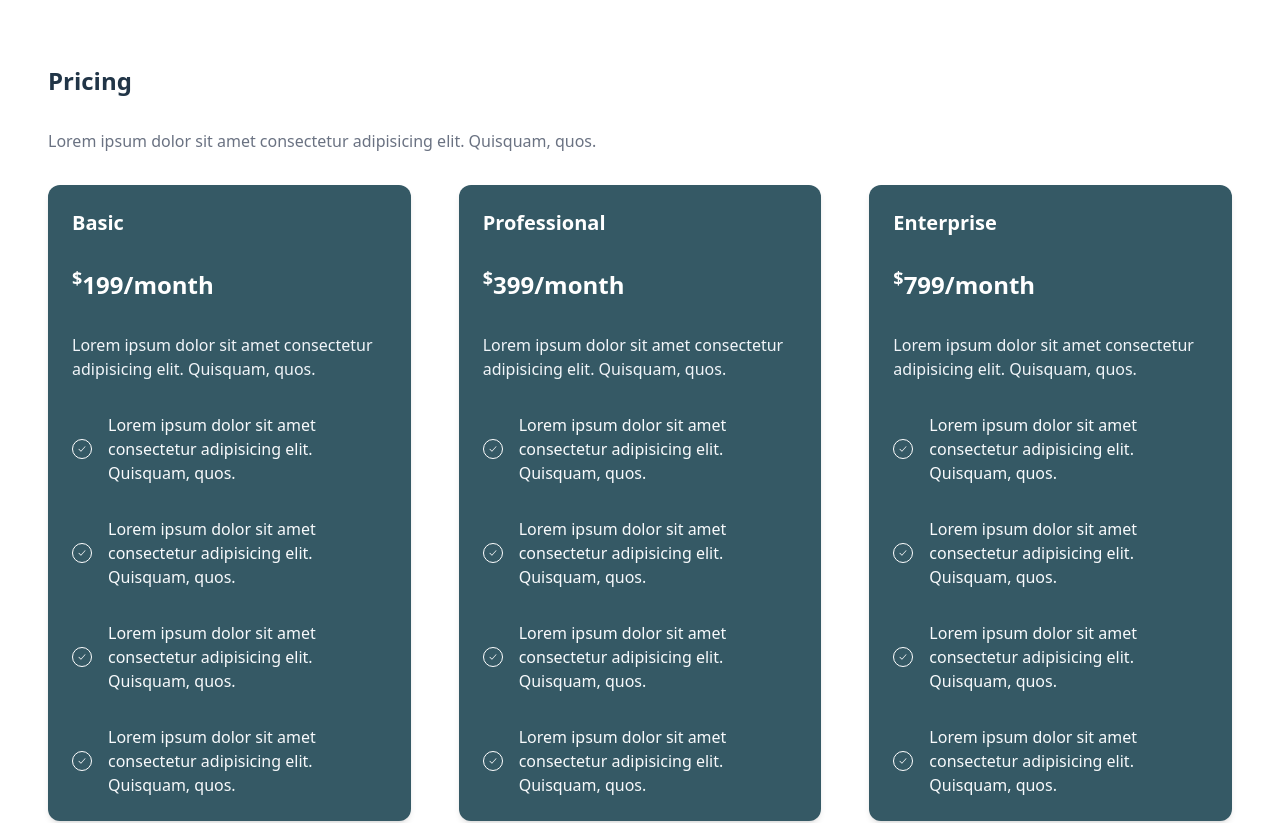
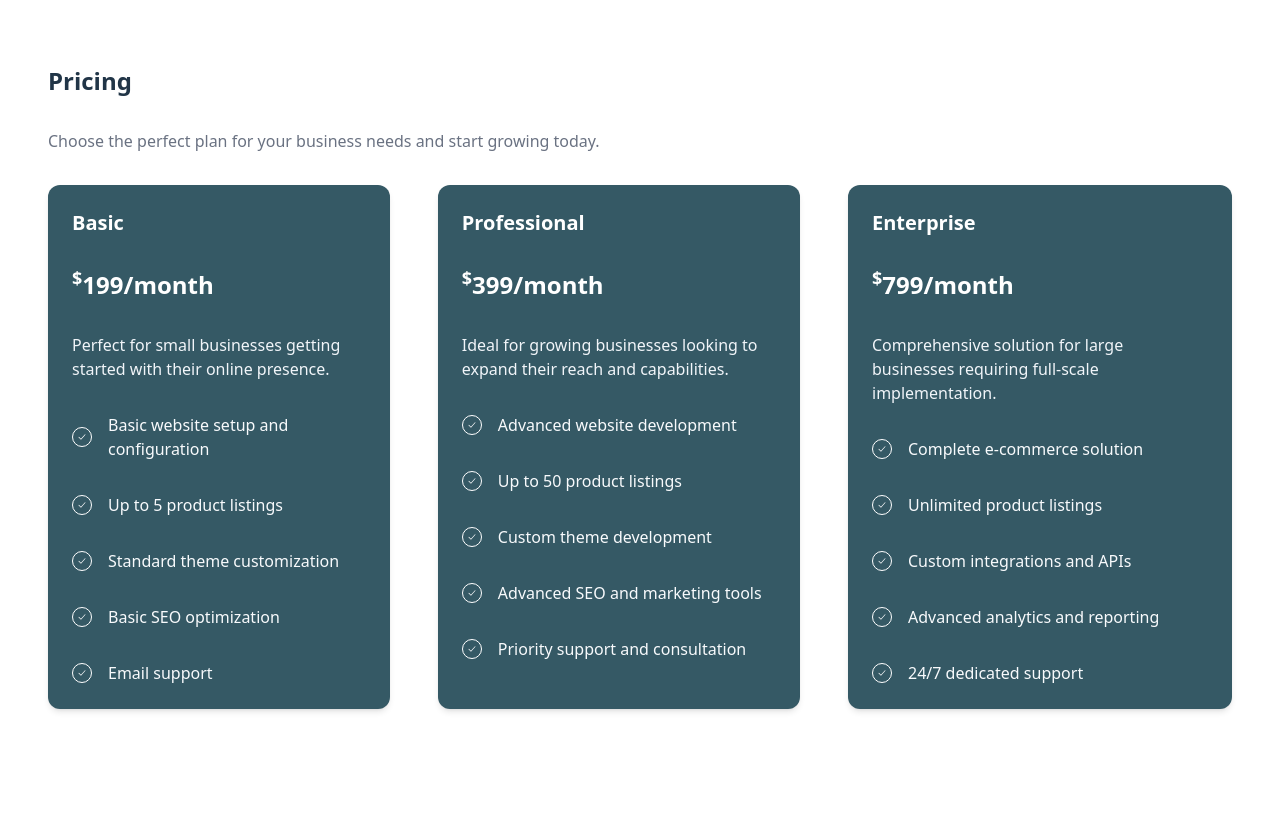
Before and after one commit to devfromnyc/shopify-business-website, a React (Vite) app: page / in a window 1280 px wide. Shown: the part 3380-4203 px from the top of the page. Built offline with nearby package versions, Linux system fonts and the light colour scheme.

Commit message:
Create pricing data js file and update component

```diff
--- a/src/components/sections/Pricing.jsx
+++ b/src/components/sections/Pricing.jsx
@@ -1,7 +1,8 @@
 import React, { useState, useEffect, useRef } from "react";
 import { Icon } from "../snippets/Icon";
+import { pricingData } from "../../utils/pricingData";
 
-const Pricing = ({ plan, plan2, plan3, planPrice, plan2Price, plan3Price }) => {
+const Pricing = () => {
   const [isVisible, setIsVisible] = useState(false);
   const sectionRef = useRef(null);
 
@@ -42,195 +43,44 @@ const Pricing = ({ plan, plan2, plan3, planPrice, plan2Price, plan3Price }) => {
         className={`text-gray-500 text-left mb-4 transition-all duration-700 ease-out delay-100 ${
           isVisible ? "opacity-100 translate-x-0" : "opacity-0 -translate-x-8"
         }`}>
-        Lorem ipsum dolor sit amet consectetur adipisicing elit. Quisquam, quos.
+        Choose the perfect plan for your business needs and start growing today.
       </p>
       <div className="flex flex-col md:flex-row gap-12">
+        {pricingData.map((pricingTier, index) => (
           <div
+            key={pricingTier.id}
             className={`flex flex-col gap-4 pricing-card max-w-96 bg-[#355965] rounded-xl shadow-md p-6 transition-all duration-700 ease-out ${
-            isVisible ? "opacity-100 translate-y-0" : "opacity-0 translate-y-8"
-          }`}>
+              isVisible
+                ? "opacity-100 translate-y-0"
+                : "opacity-0 translate-y-8"
+            }`}
+            style={{ transitionDelay: `${200 + index * 200}ms` }}>
             <h3 className="text-xl font-bold text-left mb-4 text-white">
-            {plan}
+              {pricingTier.plan}
             </h3>
             <p className="text-2xl font-semibold text-left mb-4 text-white">
               <sup>$</sup>
-            {planPrice}/month
+              {pricingTier.price}/month
             </p>
             <p className="text-slate-100 text-left mb-4">
-            Lorem ipsum dolor sit amet consectetur adipisicing elit. Quisquam,
-            quos.
+              {pricingTier.description}
             </p>
             <ul className="space-y-8">
-            <li className="flex items-center gap-4 text-left">
+              {pricingTier.features.map((feature, featureIndex) => (
+                <li
+                  key={featureIndex}
+                  className="flex items-center gap-4 text-left">
                   <Icon
                     iconType="checkmark-rounded"
                     borderColor="border-slate-50"
                     iconColor="text-white"
                   />
-              <span className="inline-block text-slate-50">
-                Lorem ipsum dolor sit amet consectetur adipisicing elit.
-                Quisquam, quos.
-              </span>
+                  <span className="inline-block text-slate-50">{feature}</span>
                 </li>
-            <li className="flex items-center gap-4 text-left">
-              <Icon
-                iconType="checkmark-rounded"
-                borderColor="border-slate-50"
-                iconColor="text-white"
-              />
-              <span className="inline-block text-slate-50">
-                Lorem ipsum dolor sit amet consectetur adipisicing elit.
-                Quisquam, quos.
-              </span>
-            </li>
-            <li className="flex items-center gap-4 text-left">
-              <Icon
-                iconType="checkmark-rounded"
-                borderColor="border-slate-50"
-                iconColor="text-white"
-              />
-              <span className="inline-block text-slate-50">
-                Lorem ipsum dolor sit amet consectetur adipisicing elit.
-                Quisquam, quos.
-              </span>
-            </li>
-            <li className="flex items-center gap-4 text-left">
-              <Icon
-                iconType="checkmark-rounded"
-                borderColor="border-slate-50"
-                iconColor="text-white"
-              />
-              <span className="inline-block text-slate-50">
-                Lorem ipsum dolor sit amet consectetur adipisicing elit.
-                Quisquam, quos.
-              </span>
-            </li>
+              ))}
             </ul>
           </div>
-        <div
-          className={`flex flex-col gap-4 pricing-card max-w-96 bg-[#355965] rounded-xl shadow-md p-6 transition-all duration-700 ease-out delay-200 ${
-            isVisible ? "opacity-100 translate-y-0" : "opacity-0 translate-y-8"
-          }`}>
-          <h3 className="text-xl font-bold text-left mb-4 text-white">
-            {plan2}
-          </h3>
-          <p className="text-2xl font-semibold text-left mb-4 text-white">
-            <sup>$</sup>
-            {plan2Price}/month
-          </p>
-          <p className="text-slate-100 text-left mb-4">
-            Lorem ipsum dolor sit amet consectetur adipisicing elit. Quisquam,
-            quos.
-          </p>
-          <ul className="space-y-8">
-            <li className="flex items-center gap-4 text-left">
-              <Icon
-                iconType="checkmark-rounded"
-                borderColor="border-slate-50"
-                iconColor="text-white"
-              />
-              <span className="inline-block text-slate-50">
-                Lorem ipsum dolor sit amet consectetur adipisicing elit.
-                Quisquam, quos.
-              </span>
-            </li>
-            <li className="flex items-center gap-4 text-left">
-              <Icon
-                iconType="checkmark-rounded"
-                borderColor="border-slate-50"
-                iconColor="text-white"
-              />
-              <span className="inline-block text-slate-50">
-                Lorem ipsum dolor sit amet consectetur adipisicing elit.
-                Quisquam, quos.
-              </span>
-            </li>
-            <li className="flex items-center gap-4 text-left">
-              <Icon
-                iconType="checkmark-rounded"
-                borderColor="border-slate-50"
-                iconColor="text-white"
-              />
-              <span className="inline-block text-slate-50">
-                Lorem ipsum dolor sit amet consectetur adipisicing elit.
-                Quisquam, quos.
-              </span>
-            </li>
-            <li className="flex items-center gap-4 text-left">
-              <Icon
-                iconType="checkmark-rounded"
-                borderColor="border-slate-50"
-                iconColor="text-white"
-              />
-              <span className="inline-block text-slate-50">
-                Lorem ipsum dolor sit amet consectetur adipisicing elit.
-                Quisquam, quos.
-              </span>
-            </li>
-          </ul>
-        </div>
-        <div
-          className={`flex flex-col gap-4 pricing-card max-w-96 bg-[#355965] rounded-xl shadow-md p-6 transition-all duration-700 ease-out delay-400 ${
-            isVisible ? "opacity-100 translate-y-0" : "opacity-0 translate-y-8"
-          }`}>
-          <h3 className="text-xl font-bold text-left mb-4 text-white">
-            {plan3}
-          </h3>
-          <p className="text-2xl font-semibold text-left mb-4 text-white">
-            <sup>$</sup>
-            {plan3Price}/month
-          </p>
-          <p className="text-slate-100 text-left mb-4">
-            Lorem ipsum dolor sit amet consectetur adipisicing elit. Quisquam,
-            quos.
-          </p>
-          <ul className="space-y-8">
-            <li className="flex items-center gap-4 text-left">
-              <Icon
-                iconType="checkmark-rounded"
-                borderColor="border-slate-50"
-                iconColor="text-white"
-              />
-              <span className="inline-block text-slate-50">
-                Lorem ipsum dolor sit amet consectetur adipisicing elit.
-                Quisquam, quos.
-              </span>
-            </li>
-            <li className="flex items-center gap-4 text-left">
-              <Icon
-                iconType="checkmark-rounded"
-                borderColor="border-slate-50"
-                iconColor="text-white"
-              />
-              <span className="inline-block text-slate-50">
-                Lorem ipsum dolor sit amet consectetur adipisicing elit.
-                Quisquam, quos.
-              </span>
-            </li>
-            <li className="flex items-center gap-4 text-left">
-              <Icon
-                iconType="checkmark-rounded"
-                borderColor="border-slate-50"
-                iconColor="text-white"
-              />
-              <span className="inline-block text-slate-50">
-                Lorem ipsum dolor sit amet consectetur adipisicing elit.
-                Quisquam, quos.
-              </span>
-            </li>
-            <li className="flex items-center gap-4 text-left">
-              <Icon
-                iconType="checkmark-rounded"
-                borderColor="border-slate-50"
-                iconColor="text-white"
-              />
-              <span className="inline-block text-slate-50">
-                Lorem ipsum dolor sit amet consectetur adipisicing elit.
-                Quisquam, quos.
-              </span>
-            </li>
-          </ul>
-        </div>
+        ))}
       </div>
     </div>
   );
--- a/src/pages/Home.jsx
+++ b/src/pages/Home.jsx
@@ -29,14 +29,7 @@ export const Home = () => {
       />
       <TabbedContent />
       <ServicesPills direction="column" />
-      <Pricing
-        plan="Basic"
-        planPrice="199"
-        plan2="Professional"
-        plan2Price="399"
-        plan3="Enterprise"
-        plan3Price="799"
-      />
+      <Pricing />
       <Faq
         questions={faqData}
         layout="column"
--- /dev/null
+++ b/src/utils/pricingData.js
@@ -0,0 +1,44 @@
+export const pricingData = [
+  {
+    id: 1,
+    plan: "Basic",
+    price: "199",
+    description:
+      "Perfect for small businesses getting started with their online presence.",
+    features: [
+      "Basic website setup and configuration",
+      "Up to 5 product listings",
+      "Standard theme customization",
+      "Basic SEO optimization",
+      "Email support",
+    ],
+  },
+  {
+    id: 2,
+    plan: "Professional",
+    price: "399",
+    description:
+      "Ideal for growing businesses looking to expand their reach and capabilities.",
+    features: [
+      "Advanced website development",
+      "Up to 50 product listings",
+      "Custom theme development",
+      "Advanced SEO and marketing tools",
+      "Priority support and consultation",
+    ],
+  },
+  {
+    id: 3,
+    plan: "Enterprise",
+    price: "799",
+    description:
+      "Comprehensive solution for large businesses requiring full-scale implementation.",
+    features: [
+      "Complete e-commerce solution",
+      "Unlimited product listings",
+      "Custom integrations and APIs",
+      "Advanced analytics and reporting",
+      "24/7 dedicated support",
+    ],
+  },
+];
```
Lines whose indentation alone changed are shown as unchanged.
